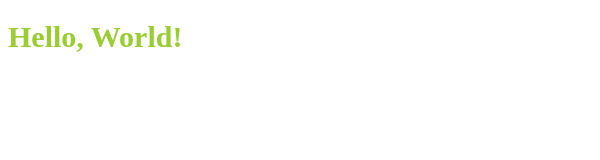
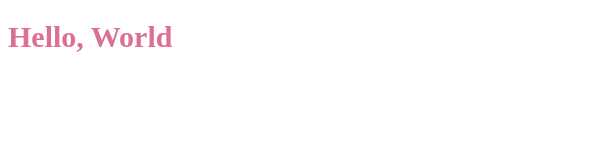
Before and after one commit to WebHeroSchool/mediascale_sve, a plain HTML site: page index.html in a window 600 px wide. Drawn offline with Linux system fonts and the light colour scheme.

Commit message:
edit color adn text in styles.css and index.html

```diff
--- a/index.html
+++ b/index.html
@@ -6,6 +6,6 @@
     <title>Document</title>
 </head>
 <body>
-    <h1>Hello, World!</h1>
+    <h1>Hello, World</h1>
 </body>
 </html>
--- a/styles.css
+++ b/styles.css
@@ -18,7 +18,7 @@ h1 {
 }
 @media (min-width: 482px) and (max-width:641px) {
       h1 {
-        color: yellowgreen;
+        color: palevioletred;
         font-size: 30px;
     }
 }
```
